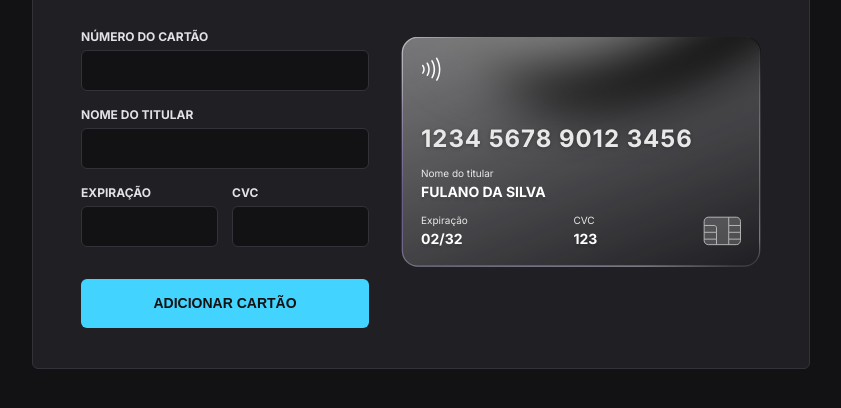
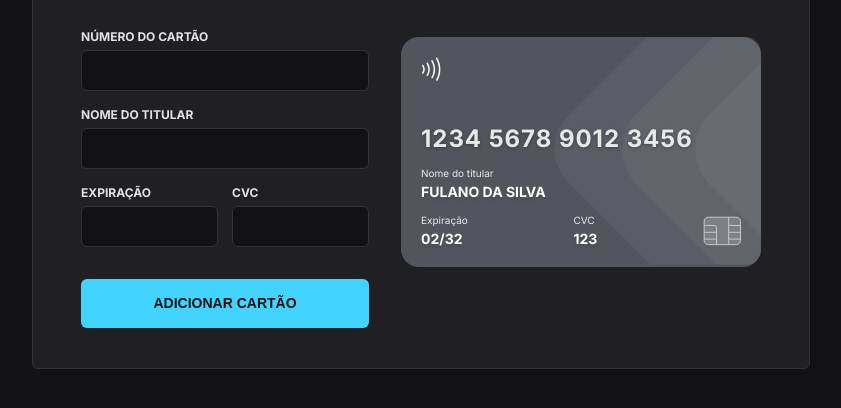
Before and after one commit to rocketseat-education/explorer-lab-01, a website built with Vite: page index.html in a window 1280 px wide. Shown: the part 242-650 px from the top of the page, without its empty margins (219-1060 px from the left). Built offline with nearby package versions, Linux system fonts and the light colour scheme.

Commit message:
feat: modificando estilo do cartao

```diff
--- a/index.html
+++ b/index.html
@@ -24,80 +24,48 @@
         <div class="cc-bg">
           <svg
             width="360"
-            height="230"
-            viewBox="0 0 360 230"
+            height="228"
+            viewBox="0 0 360 228"
             fill="none"
             xmlns="http://www.w3.org/2000/svg"
           >
             <mask
-              id="mask0_3_2547"
+              id="mask0_3707_221"
               style="mask-type: alpha"
               maskUnits="userSpaceOnUse"
               x="0"
               y="0"
               width="360"
-              height="230"
+              height="228"
             >
-              <rect width="360" height="230" rx="15.4011" fill="#16084C" />
+              <rect
+                width="360"
+                height="227.807"
+                rx="15"
+                fill="#FEFEFE"
+                fill-opacity="0.35"
+              />
             </mask>
-            <g mask="url(#mask0_3_2547)">
-              <g filter="url(#filter0_f_3_2547)">
-                <path
-                  d="M451.518 -135.506C473.881 -89.3531 414.166 -13.4917 318.142 33.9349C222.118 81.3615 126.147 82.3939 103.784 36.2409C81.4215 -9.91221 141.136 -85.7735 237.16 -133.2C333.184 -180.627 429.156 -181.659 451.518 -135.506Z"
-                  fill="black"
-                />
-              </g>
-              <g filter="url(#filter1_f_3_2547)">
-                <path
-                  d="M399.134 -169.756C421.497 -123.603 361.783 -47.742 265.758 -0.315356C169.734 47.1113 73.7629 48.1437 51.4003 1.99062C29.0377 -44.1624 88.7521 -120.024 184.776 -167.45C280.8 -214.877 376.772 -215.909 399.134 -169.756Z"
-                  fill="gray"
-                />
-              </g>
+            <g mask="url(#mask0_3707_221)">
+              <path
+                opacity="0.4"
+                d="M278.271 -32.2267L167.345 78.6992C148.994 97.0504 148.994 126.804 167.345 145.155L278.271 256.081C296.623 274.432 326.376 274.432 344.727 256.081L455.653 145.155C474.004 126.804 474.004 97.0504 455.653 78.6992L344.727 -32.2267C326.376 -50.5779 296.623 -50.5779 278.271 -32.2267Z"
+                fill="#FEFEFE"
+                fill-opacity="0.35"
+              />
+              <path
+                opacity="0.4"
+                d="M355.816 -43.6746L235.977 76.164C216.151 95.9896 216.151 128.133 235.977 147.959L355.816 267.798C375.641 287.623 407.785 287.623 427.611 267.798L547.449 147.959C567.275 128.133 567.275 95.9896 547.449 76.164L427.611 -43.6746C407.785 -63.5003 375.641 -63.5003 355.816 -43.6746Z"
+                fill="#FEFEFE"
+                fill-opacity="0.35"
+              />
+              <path
+                opacity="0.4"
+                d="M428.449 -43.1531L309.012 76.2842C289.253 96.0435 289.253 128.08 309.012 147.839L428.449 267.276C448.209 287.035 480.245 287.035 500.004 267.276L619.441 147.839C639.201 128.08 639.201 96.0435 619.441 76.2842L500.004 -43.1531C480.245 -62.9124 448.209 -62.9124 428.449 -43.1531Z"
+                fill="#FEFEFE"
+                fill-opacity="0.35"
+              />
             </g>
-            <defs>
-              <filter
-                id="filter0_f_3_2547"
-                x="43.2629"
-                y="-225.286"
-                width="468.777"
-                height="351.306"
-                filterUnits="userSpaceOnUse"
-                color-interpolation-filters="sRGB"
-              >
-                <feFlood flood-opacity="0" result="BackgroundImageFix" />
-                <feBlend
-                  mode="normal"
-                  in="SourceGraphic"
-                  in2="BackgroundImageFix"
-                  result="shape"
-                />
-                <feGaussianBlur
-                  stdDeviation="27.9144"
-                  result="effect1_foregroundBlur_3_2547"
-                />
-              </filter>
-              <filter
-                id="filter1_f_3_2547"
-                x="-9.12087"
-                y="-259.536"
-                width="468.777"
-                height="351.306"
-                filterUnits="userSpaceOnUse"
-                color-interpolation-filters="sRGB"
-              >
-                <feFlood flood-opacity="0" result="BackgroundImageFix" />
-                <feBlend
-                  mode="normal"
-                  in="SourceGraphic"
-                  in2="BackgroundImageFix"
-                  result="shape"
-                />
-                <feGaussianBlur
-                  stdDeviation="27.9144"
-                  result="effect1_foregroundBlur_3_2547"
-                />
-              </filter>
-            </defs>
           </svg>
         </div>
 
--- a/src/css/credit-card.css
+++ b/src/css/credit-card.css
@@ -1,10 +1,11 @@
 /* CC */
 .cc {
   background: no-repeat center/cover;
-  background-image: url("/cc-bg.svg");
   width: 36rem;
   height: 23rem;
   padding: 2rem;
+  background-color: #53555e;
+  border-radius: 18px;
 
   display: flex;
   flex-direction: column;
```
